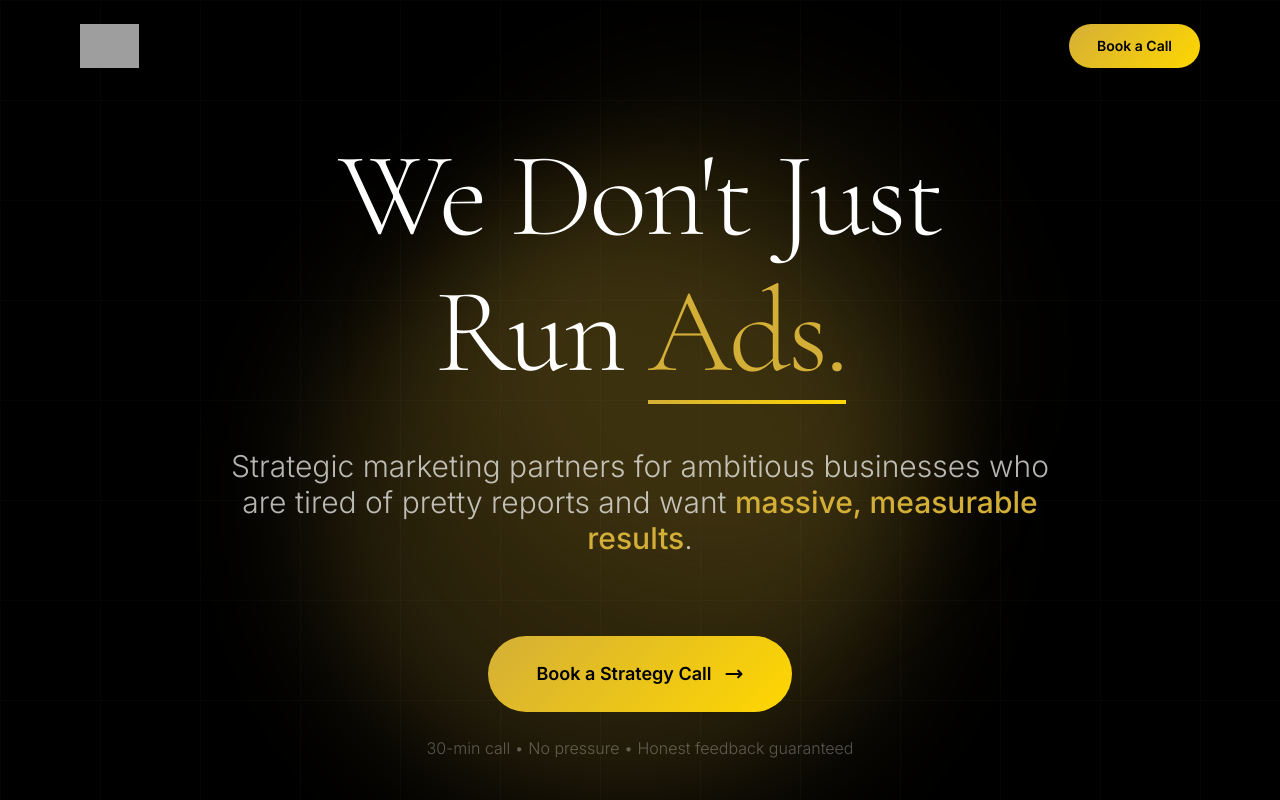
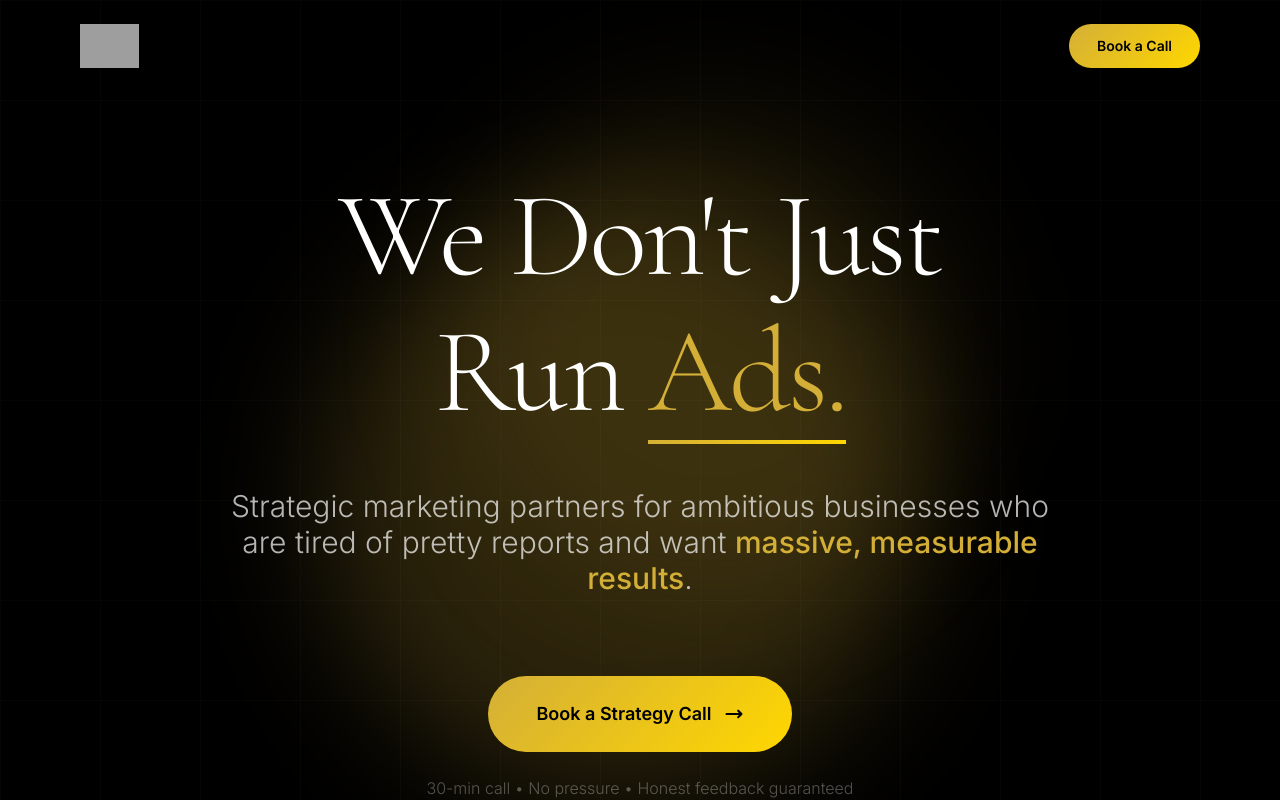
Before and after one commit to TheRebornAlwin/triple-ten-digits, a React (Vite) app: page /tmp/hero-final.png in a window 1280 px wide. Shown: the top 800 px of the page. Built offline with nearby package versions, Linux system fonts and the light colour scheme; grey boxes are pictures that could not be loaded.

Commit message:
Add more blank space above hero heading text
Increased top padding from pt-16/pt-24 to pt-32/pt-44 for more
breathing room above the hero section headline.

Co-Authored-By: Claude Opus 4.5 <noreply@anthropic.com>

```diff
--- a/src/components/Hero.jsx
+++ b/src/components/Hero.jsx
@@ -82,7 +82,7 @@ const Hero = () => {
       </div>
 
       <div className="container mx-auto px-8 lg:px-20 max-w-7xl relative z-10">
-        <div className="text-center space-y-12 md:space-y-14 pt-16 md:pt-24">
+        <div className="text-center space-y-12 md:space-y-14 pt-32 md:pt-44">
           {/* Dynamic headline with word stagger */}
           <motion.h1
             initial={{ opacity: 0 }}
```
